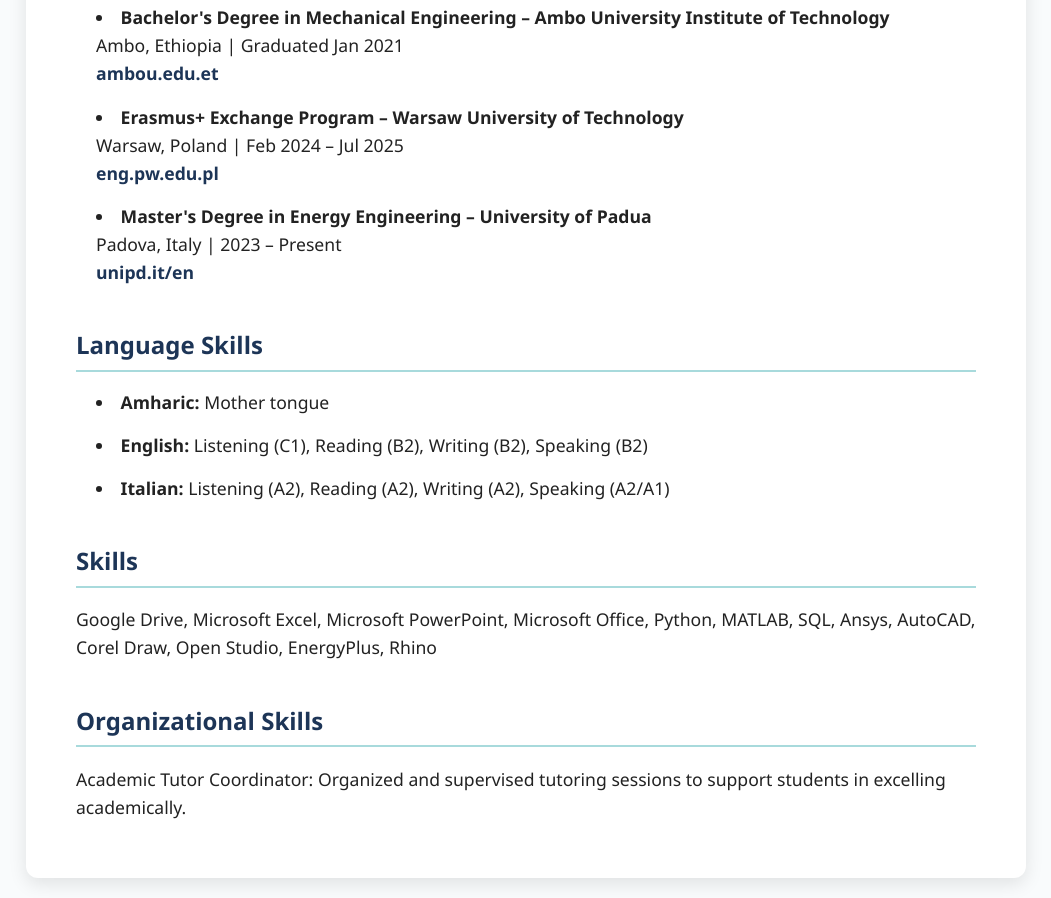
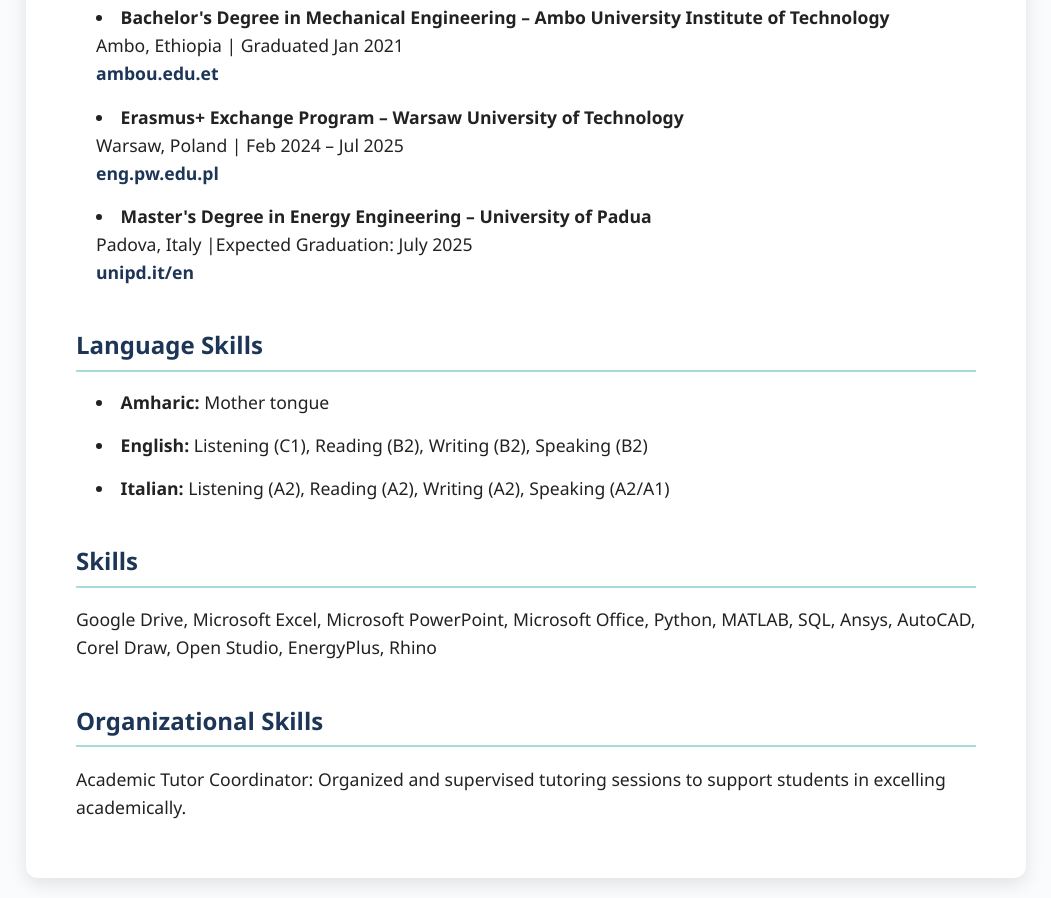
Before and after one commit to ephrem2120/my-cv-website, a plain HTML site: page index.html in a window 1280 px wide. Shown: the part 1038-1936 px from the top of the page, without its empty margins (114-1165 px from the left). Drawn offline with Linux system fonts and the light colour scheme.

Commit message:
Update index.html

```diff
--- a/index.html
+++ b/index.html
@@ -138,7 +138,7 @@
         </li>
         <li>
           <strong>Master's Degree in Energy Engineering – University of Padua</strong><br />
-          Padova, Italy | 2023 – Present<br />
+          Padova, Italy |Expected Graduation: July 2025<br />
           <a href="https://www.unipd.it/en/" target="_blank" rel="noopener noreferrer">unipd.it/en</a>
         </li>
       </ul>
```
